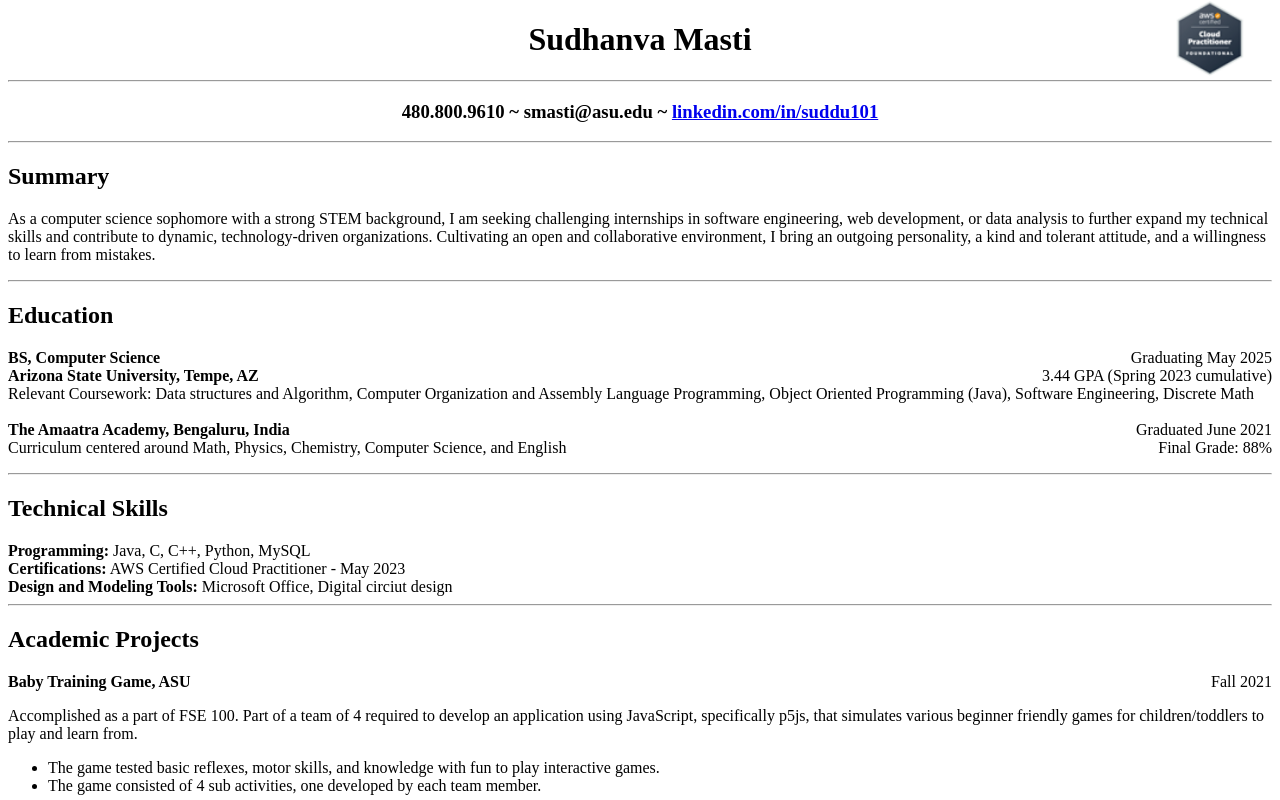
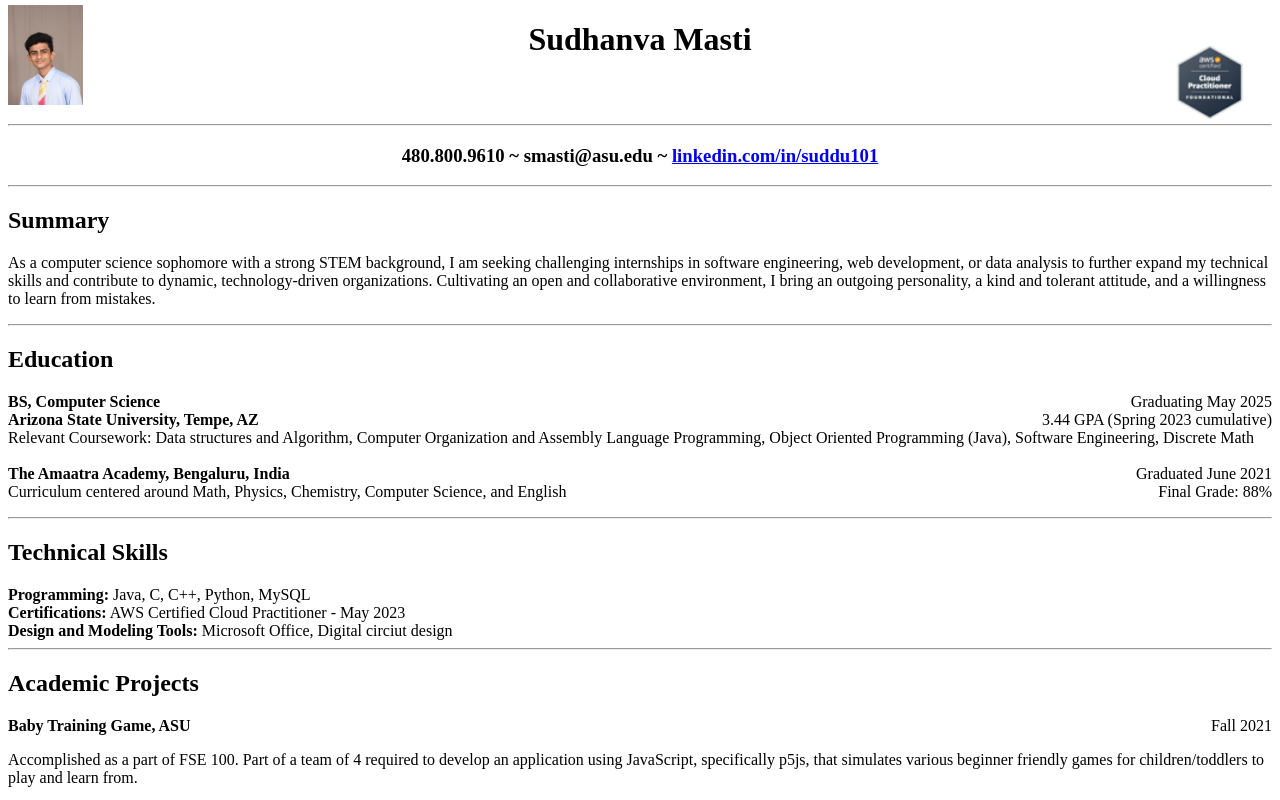
Before and after one commit to Sud-m/First_Resume_Website, a plain HTML site: page index.html in a window 1280 px wide. Shown: the top 800 px of the page. Drawn offline with Linux system fonts and the light colour scheme.

Commit message:
Add files via upload

```diff
--- a/index.html
+++ b/index.html
@@ -7,10 +7,12 @@
     <meta name="viewport" content="width=device-width, initial-scale=1.0">
 </head>
 <body>
-<h1 style="text-align:center">Sudhanva Masti</h1><hr>
+<h1 style="text-align:center">Sudhanva Masti</h1><br><br><hr>
 <div style="text-align:center">
   <h3>480.800.9610 ~ smasti@asu.edu ~ <a href="https://www.linkedin.com/in/suddu101">linkedin.com/in/suddu101</a></h3>
-</div><img src="./AWS_Practitioner.png" style="float: right; margin-top: -140px; margin-right: 25px;" height="75" width="75"/>
+</div>
+<img src="./Resume_Self_pic.jpg" style="float: left; margin-top: -180px; margin-right: 25px;" height="100" width="75"/>
+<img src="./AWS_Practitioner.png" style="float: right; margin-top: -140px; margin-right: 25px;" height="75" width="75"/>
 
 <hr>
 
```
Also changed, not shown: Resume_Self_pic.jpg (added).
